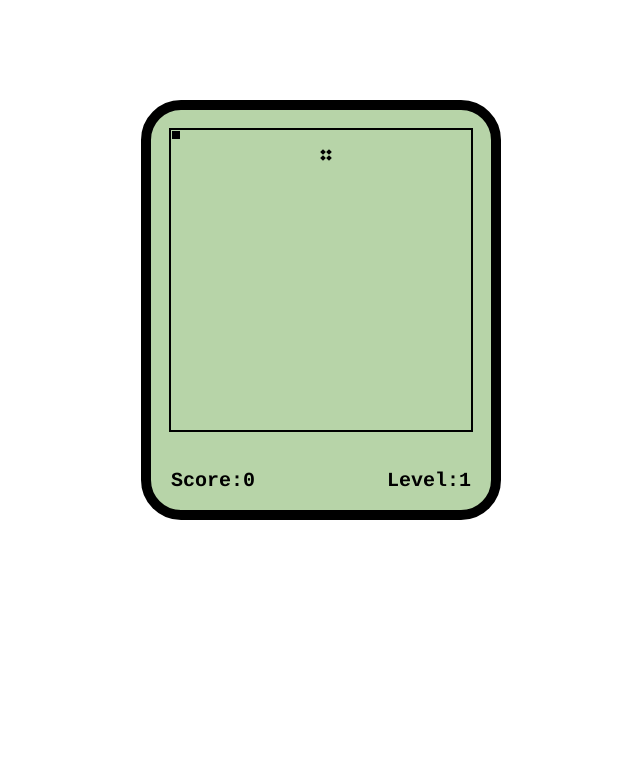
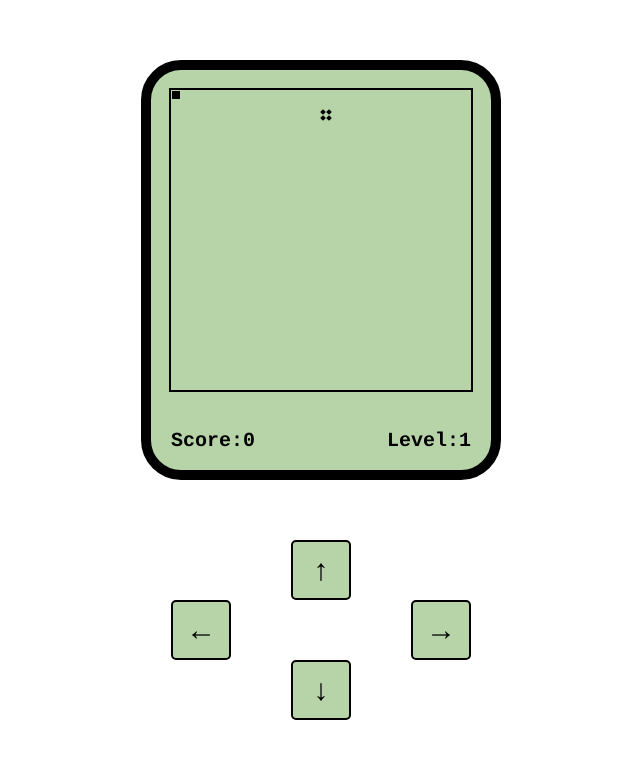
Before and after one commit to SikyChen/snake, a website built with webpack: page src/index.html in a window 1280 px wide. Shown: the whole page, without its empty margins (319-959 px from the left). Built offline with nearby package versions, Linux system fonts and the light colour scheme.

Commit message:
add buttons

```diff
--- a/src/css/index.less
+++ b/src/css/index.less
@@ -20,7 +20,7 @@ body {
   height: 420px;
   background-color: @bg-color;
   // 设置居中
-  margin: 100px auto;
+  margin: 60px auto;
   // 设置边框
   border: 10px solid black;
   // 设置圆角
@@ -100,3 +100,29 @@ body {
     display: none;
   }
 }
+
+#buttons {
+  position: relative;
+  user-select: none; /* 阻止选择 */
+  .arrow {
+    width: 60px;
+    height: 60px;
+    line-height: 60px;
+    font-size: 30px;
+    background-color: @bg-color;
+    text-align: center;
+    border: 2px solid #000;
+    border-radius: 5px;
+  }
+
+  &>div {
+    margin: 0 auto;
+  }
+
+  .mid {
+    display: flex;
+    width: 300px;
+    flex-direction: inherit;
+    justify-content: space-between;
+  }
+}
--- a/src/index.html
+++ b/src/index.html
@@ -32,5 +32,14 @@
 
     <div id="info">Game Over!</div>
   </div>
+
+  <div id="buttons">
+    <div class="arrow" id="ArrowUp">↑</div>
+    <div class="mid">
+      <div class="arrow" id="ArrowLeft">←</div>
+      <div class="arrow" id="ArrowRight">→</div>
+    </div>
+    <div class="arrow" id="ArrowDown">↓</div>
+  </div>
 </body>
 </html>
--- a/src/modules/GameControl.ts
+++ b/src/modules/GameControl.ts
@@ -35,6 +35,18 @@ export default class GameControl {
   init () {
     console.log('Start ...')
     document.addEventListener('keydown', this.keydownHandler);
+    (document.getElementById('ArrowUp') as HTMLElement).onclick = () => {
+      this.keydownHandler({key: 'ArrowUp'} as KeyboardEvent);
+    }
+    (document.getElementById('ArrowDown') as HTMLElement).onclick = () => {
+      this.keydownHandler({key: 'ArrowDown'} as KeyboardEvent);
+    }
+    (document.getElementById('ArrowLeft') as HTMLElement).onclick = () => {
+      this.keydownHandler({key: 'ArrowLeft'} as KeyboardEvent);
+    }
+    (document.getElementById('ArrowRight') as HTMLElement).onclick = () => {
+      this.keydownHandler({key: 'ArrowRight'} as KeyboardEvent);
+    }
     this.run();
   }
 
```
Also changed, not shown: dist/bundle.js, dist/index.html.
